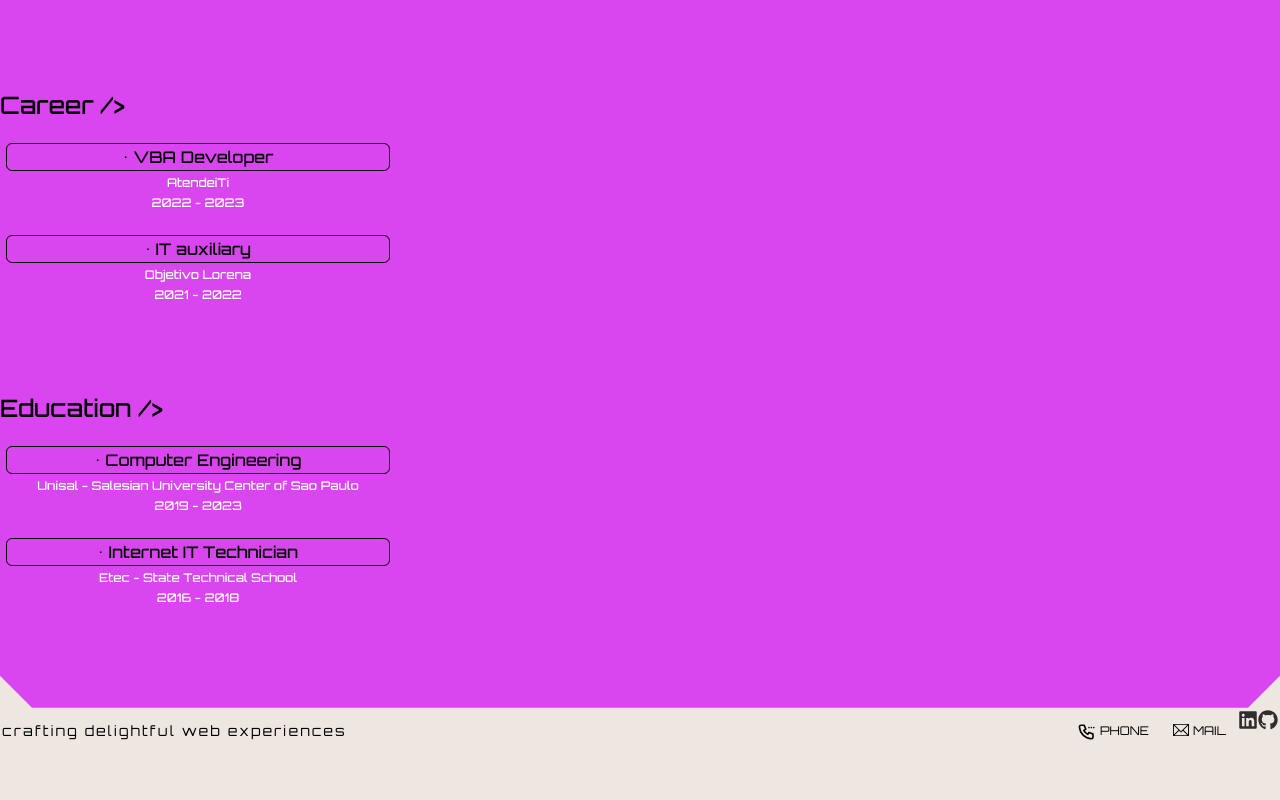
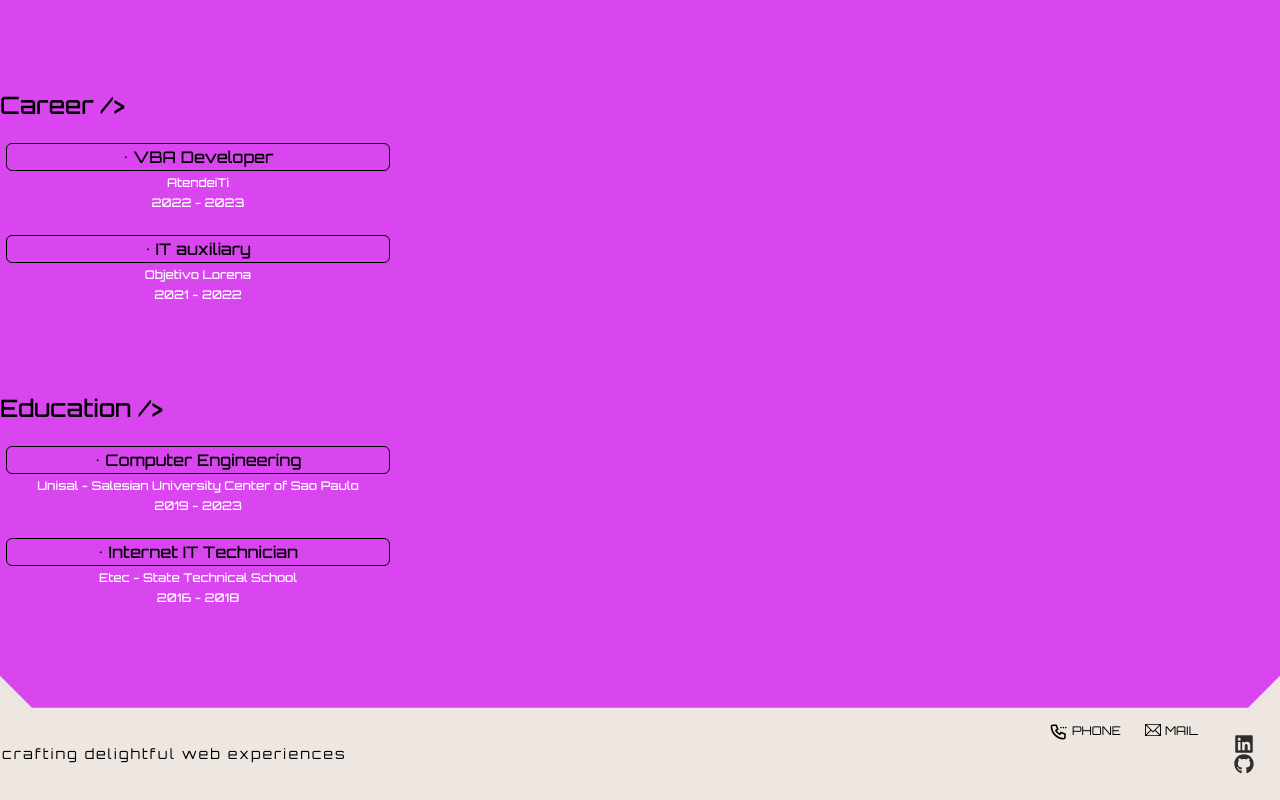
Before and after one commit to DiegoCstyles/portfolio, a Next.js app: page / in a window 1280 px wide. Shown: the part 2848-3648 px from the top of the page. Before the commit the page ends 3603 px from the top, so only its background shows below. Built offline with nearby package versions, Linux system fonts and the light colour scheme.

Commit message:
Update FooterIcons.tsx

```diff
--- a/components/Footer/FooterIcons.tsx
+++ b/components/Footer/FooterIcons.tsx
@@ -95,8 +95,10 @@ const FooterIcons = ({currentLanguage }: FooterIconsProps) => {
         <span className="ml-1">{translations[currentLanguage].mail}</span>
       </button>
 
-      <Icon href="https://www.linkedin.com/in/diegoerc/" target="_blank" label="Instagram" classNameIcon="p-3" classNameLink="group" icon={FaLinkedin}></Icon>
-      <Icon href="https://github.com/DiegoCstyles" target="_blank" label="Linkedin" classNameIcon="p-3" classNameLink="group" icon={FaGithub}></Icon>
+      <div className='p-6'>
+          <Icon href="https://www.linkedin.com/in/diegoerc/" target="_blank" label="Instagram" classNameLink="group" icon={FaLinkedin}></Icon>
+          <Icon href="https://github.com/DiegoCstyles" target="_blank" label="Linkedin" classNameIcon="ml-2" classNameLink="group" icon={FaGithub}></Icon>
+      </div>
     </div>
   );
 };
```
